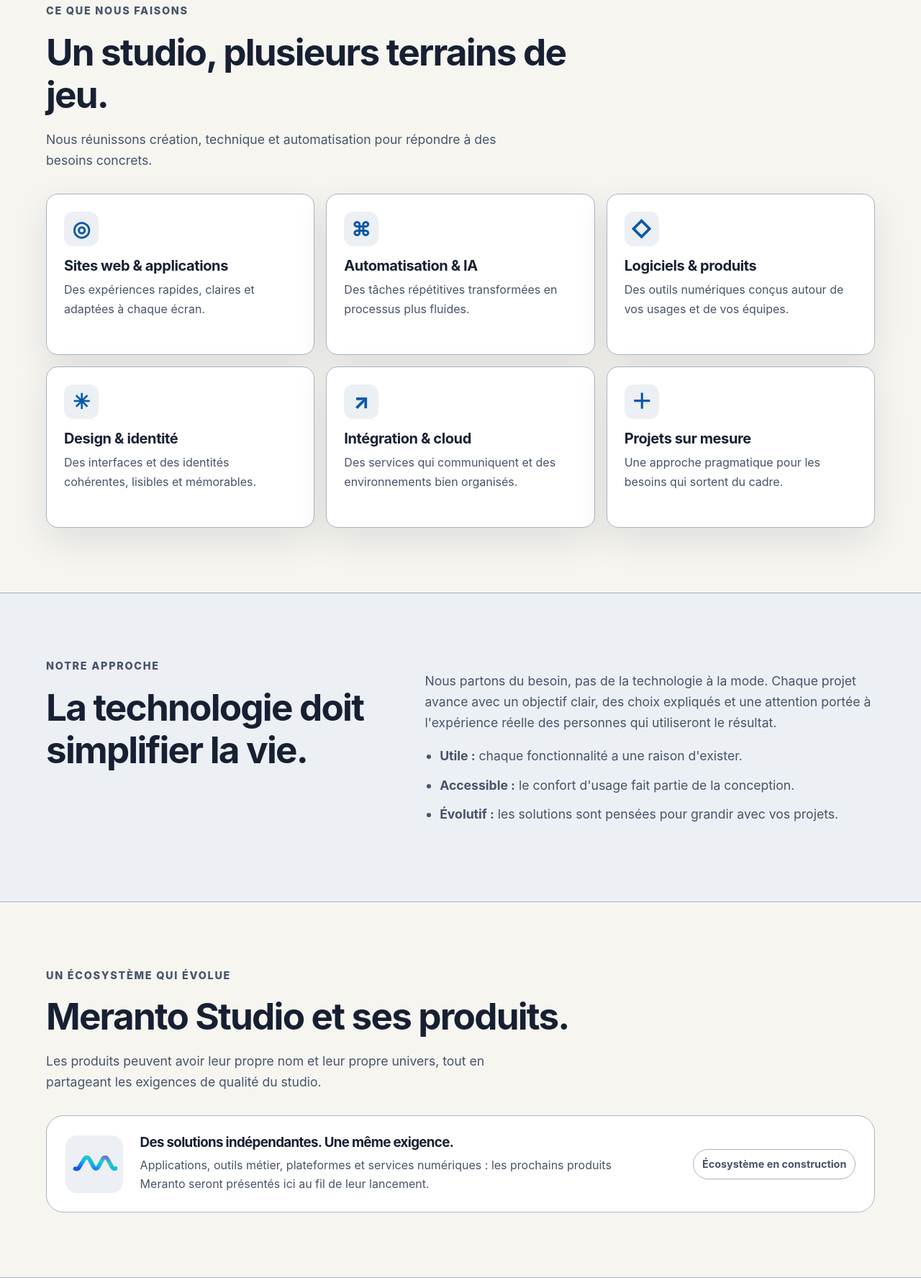
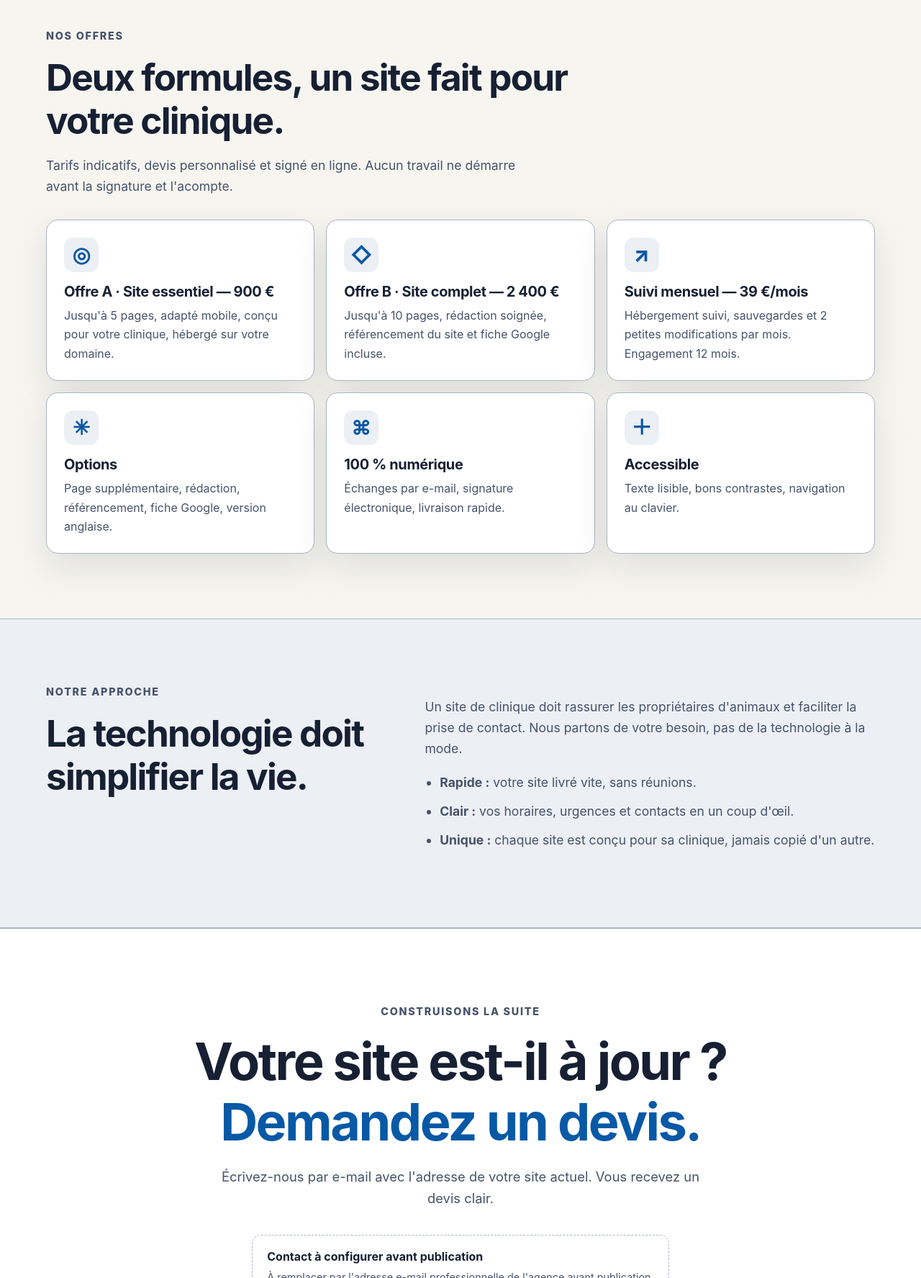
Before and after one commit to Meranto68/site-vitrine, a plain HTML site: page index.html in a window 1280 px wide. Shown: the part 1025-2800 px from the top of the page at 72% size. Drawn offline with Linux system fonts and the light colour scheme.

Commit message:
Add files via upload

```diff
--- a/index.html
+++ b/index.html
@@ -3,9 +3,9 @@
 <head>
   <meta charset="utf-8">
   <meta name="viewport" content="width=device-width, initial-scale=1">
-  <meta name="description" content="Meranto Studio conçoit des sites web, applications, automatisations IA et produits numériques sur mesure.">
+  <meta name="description" content="Meranto Studio refait le site web de votre clinique vétérinaire : moderne, accessible, livré rapidement et 100 % par e-mail.">
   <meta name="theme-color" content="#0B1024">
-  <title>Meranto Studio — Créer. Automatiser. Développer.</title>
+  <title>Meranto Studio — Sites web pour cliniques vétérinaires</title>
   <link rel="icon" href="assets/logos/favicon.svg" type="image/svg+xml">
   <link rel="stylesheet" href="tokens.css">
   <link rel="stylesheet" href="styles.css">
@@ -15,13 +15,12 @@
   <header class="site-header">
     <div class="container header-inner">
       <a class="brand" href="#accueil" aria-label="Meranto Studio, accueil">
-        <img src="assets/logos/meranto-horizontal-dark.svg" class="logo logo-dark" alt="Meranto Studio">
-        <img src="assets/logos/meranto-horizontal-light.svg" class="logo logo-light" alt="Meranto Studio">
+        <img src="assets/logos/meranto-horizontal-dark.png" class="logo logo-dark" alt="Meranto Studio">
+        <img src="assets/logos/meranto-horizontal-light.png" class="logo logo-light" alt="Meranto Studio">
       </a>
       <nav class="main-nav" aria-label="Navigation principale">
-        <a href="#expertises">Expertises</a>
+        <a href="#expertises">Offres</a>
         <a href="#approche">Notre approche</a>
-        <a href="#produits">Produits</a>
         <a href="#contact">Contact</a>
       </nav>
       <div class="header-actions">
@@ -58,18 +57,18 @@
   <main id="contenu">
     <section class="hero container" id="accueil" aria-labelledby="heroTitle">
       <div class="hero-copy">
-        <p class="eyebrow"><span class="eyebrow-dot" aria-hidden="true"></span> Studio numérique indépendant</p>
-        <h1 id="heroTitle">Vos idées méritent de devenir <span class="gradient-text">des solutions.</span></h1>
-        <p class="hero-lead">Nous concevons des expériences, des outils et des systèmes numériques utiles, accessibles et durables.</p>
+        <p class="eyebrow"><span class="eyebrow-dot" aria-hidden="true"></span> Sites web pour cliniques vétérinaires</p>
+        <h1 id="heroTitle">Le nouveau site de votre clinique, <span class="gradient-text">livré en quelques jours.</span></h1>
+        <p class="hero-lead">Un site moderne, clair sur mobile et unique à votre clinique, installé sur votre nom de domaine. Tout se fait par e-mail : pas de rendez-vous, pas de perte de temps.</p>
         <div class="hero-actions">
-          <a class="button button-primary" href="#contact">Parlons de votre projet <span aria-hidden="true">→</span></a>
-          <a class="button button-secondary" href="#expertises">Découvrir nos expertises</a>
+          <a class="button button-primary" href="#contact">Demander un devis <span aria-hidden="true">→</span></a>
+          <a class="button button-secondary" href="#expertises">Voir les offres</a>
         </div>
-        <p class="hero-footnote">Du premier concept au produit prêt à l'emploi.</p>
+        <p class="hero-footnote">Devis et signature électroniques, paiement par carte ou virement.</p>
       </div>
       <div class="hero-art" aria-label="Illustration abstraite des trois piliers de Meranto Studio">
         <div class="orbit orbit-one"></div><div class="orbit orbit-two"></div>
-        <div class="hero-mark"><img src="assets/logos/meranto-symbol.svg" alt="" aria-hidden="true"></div>
+        <div class="hero-mark"><img src="assets/logos/meranto-symbol.png" alt="" aria-hidden="true"></div>
         <div class="art-label label-create"><span>01</span> CRÉER</div>
         <div class="art-label label-automate"><span>02</span> AUTOMATISER</div>
         <div class="art-label label-build"><span>03</span> DÉVELOPPER</div>
@@ -78,17 +77,17 @@
 
     <section class="section container" id="expertises" aria-labelledby="expertisesTitle">
       <div class="section-heading">
-        <p class="eyebrow">Ce que nous faisons</p>
-        <h2 id="expertisesTitle">Un studio, plusieurs terrains de jeu.</h2>
-        <p>Nous réunissons création, technique et automatisation pour répondre à des besoins concrets.</p>
+        <p class="eyebrow">Nos offres</p>
+        <h2 id="expertisesTitle">Deux formules, un site fait pour votre clinique.</h2>
+        <p>Tarifs indicatifs, devis personnalisé et signé en ligne. Aucun travail ne démarre avant la signature et l'acompte.</p>
       </div>
       <div class="expertise-grid">
-        <article class="service-card"><div class="service-icon" aria-hidden="true">◎</div><h3>Sites web & applications</h3><p>Des expériences rapides, claires et adaptées à chaque écran.</p></article>
-        <article class="service-card"><div class="service-icon" aria-hidden="true">⌘</div><h3>Automatisation & IA</h3><p>Des tâches répétitives transformées en processus plus fluides.</p></article>
-        <article class="service-card"><div class="service-icon" aria-hidden="true">◇</div><h3>Logiciels & produits</h3><p>Des outils numériques conçus autour de vos usages et de vos équipes.</p></article>
-        <article class="service-card"><div class="service-icon" aria-hidden="true">✳</div><h3>Design & identité</h3><p>Des interfaces et des identités cohérentes, lisibles et mémorables.</p></article>
-        <article class="service-card"><div class="service-icon" aria-hidden="true">↗</div><h3>Intégration & cloud</h3><p>Des services qui communiquent et des environnements bien organisés.</p></article>
-        <article class="service-card"><div class="service-icon" aria-hidden="true">＋</div><h3>Projets sur mesure</h3><p>Une approche pragmatique pour les besoins qui sortent du cadre.</p></article>
+        <article class="service-card"><div class="service-icon" aria-hidden="true">◎</div><h3>Offre A · Site essentiel — 900 €</h3><p>Jusqu'à 5 pages, adapté mobile, conçu pour votre clinique, hébergé sur votre domaine.</p></article>
+        <article class="service-card"><div class="service-icon" aria-hidden="true">◇</div><h3>Offre B · Site complet — 2 400 €</h3><p>Jusqu'à 10 pages, rédaction soignée, référencement du site et fiche Google incluse.</p></article>
+        <article class="service-card"><div class="service-icon" aria-hidden="true">↗</div><h3>Suivi mensuel — 39 €/mois</h3><p>Hébergement suivi, sauvegardes et 2 petites modifications par mois. Engagement 12 mois.</p></article>
+        <article class="service-card"><div class="service-icon" aria-hidden="true">✳</div><h3>Options</h3><p>Page supplémentaire, rédaction, référencement, fiche Google, version anglaise.</p></article>
+        <article class="service-card"><div class="service-icon" aria-hidden="true">⌘</div><h3>100 % numérique</h3><p>Échanges par e-mail, signature électronique, livraison rapide.</p></article>
+        <article class="service-card"><div class="service-icon" aria-hidden="true">＋</div><h3>Accessible</h3><p>Texte lisible, bons contrastes, navigation au clavier.</p></article>
       </div>
     </section>
 
@@ -99,44 +98,33 @@
           <h2 id="approachTitle">La technologie doit simplifier la vie.</h2>
         </div>
         <div class="approach-copy">
-          <p>Nous partons du besoin, pas de la technologie à la mode. Chaque projet avance avec un objectif clair, des choix expliqués et une attention portée à l'expérience réelle des personnes qui utiliseront le résultat.</p>
+          <p>Un site de clinique doit rassurer les propriétaires d'animaux et faciliter la prise de contact. Nous partons de votre besoin, pas de la technologie à la mode.</p>
           <ul class="principles">
-            <li><strong>Utile :</strong> chaque fonctionnalité a une raison d'exister.</li>
-            <li><strong>Accessible :</strong> le confort d'usage fait partie de la conception.</li>
-            <li><strong>Évolutif :</strong> les solutions sont pensées pour grandir avec vos projets.</li>
+            <li><strong>Rapide :</strong> votre site livré vite, sans réunions.</li>
+            <li><strong>Clair :</strong> vos horaires, urgences et contacts en un coup d'œil.</li>
+            <li><strong>Unique :</strong> chaque site est conçu pour sa clinique, jamais copié d'un autre.</li>
           </ul>
         </div>
       </div>
     </section>
 
-    <section class="section container" id="produits" aria-labelledby="productsTitle">
-      <div class="section-heading">
-        <p class="eyebrow">Un écosystème qui évolue</p>
-        <h2 id="productsTitle">Meranto Studio et ses produits.</h2>
-        <p>Les produits peuvent avoir leur propre nom et leur propre univers, tout en partageant les exigences de qualité du studio.</p>
-      </div>
-      <div class="product-panel">
-        <div class="product-mark"><img src="assets/logos/meranto-symbol.svg" alt="" aria-hidden="true"></div>
-        <div><h3>Des solutions indépendantes. Une même exigence.</h3><p>Applications, outils métier, plateformes et services numériques : les prochains produits Meranto seront présentés ici au fil de leur lancement.</p></div>
-        <span class="coming-soon">Écosystème en construction</span>
-      </div>
-    </section>
+
 
     <section class="contact-section" id="contact" aria-labelledby="contactTitle">
       <div class="container contact-inner">
         <p class="eyebrow">Construisons la suite</p>
-        <h2 id="contactTitle">Vous avez une idée ?<br><span class="gradient-text">Donnons-lui une forme.</span></h2>
-        <p>Présentez-nous votre besoin. Nous vous aiderons à identifier une approche adaptée, sans complexité inutile.</p>
-        <div class="contact-placeholder"><strong>Contact à configurer avant publication</strong><span>Ajoutez ici l'adresse professionnelle et le formulaire connecté au backend Meranto.</span></div>
+        <h2 id="contactTitle">Votre site est-il à jour ?<br><span class="gradient-text">Demandez un devis.</span></h2>
+        <p>Écrivez-nous par e-mail avec l'adresse de votre site actuel. Vous recevez un devis clair.</p>
+        <div class="contact-placeholder"><strong>Contact à configurer avant publication</strong><span>À remplacer par l'adresse e-mail professionnelle de l'agence avant publication.</span></div>
       </div>
     </section>
   </main>
 
   <footer class="site-footer">
     <div class="container footer-inner">
-      <img src="assets/logos/meranto-horizontal-dark.svg" class="logo logo-dark" alt="Meranto Studio">
-      <img src="assets/logos/meranto-horizontal-light.svg" class="logo logo-light" alt="Meranto Studio">
-      <p>Créer. Automatiser. Développer.</p>
+      <img src="assets/logos/meranto-horizontal-dark.png" class="logo logo-dark" alt="Meranto Studio">
+      <img src="assets/logos/meranto-horizontal-light.png" class="logo logo-light" alt="Meranto Studio">
+      <p>Meranto Studio · Sites web pour cliniques vétérinaires</p>
       <p class="legal-placeholder">Mentions légales · Confidentialité · Accessibilité — pages à compléter avant publication.</p>
     </div>
   </footer>
```
Also changed, not shown: assets/logos/favicon.png (added), assets/logos/favicon.svg, assets/logos/meranto-horizontal-dark.png (added), assets/logos/meranto-horizontal-light.png (added), assets/logos/meranto-monochrome.png (added), assets/logos/meranto-symbol.png (added).
